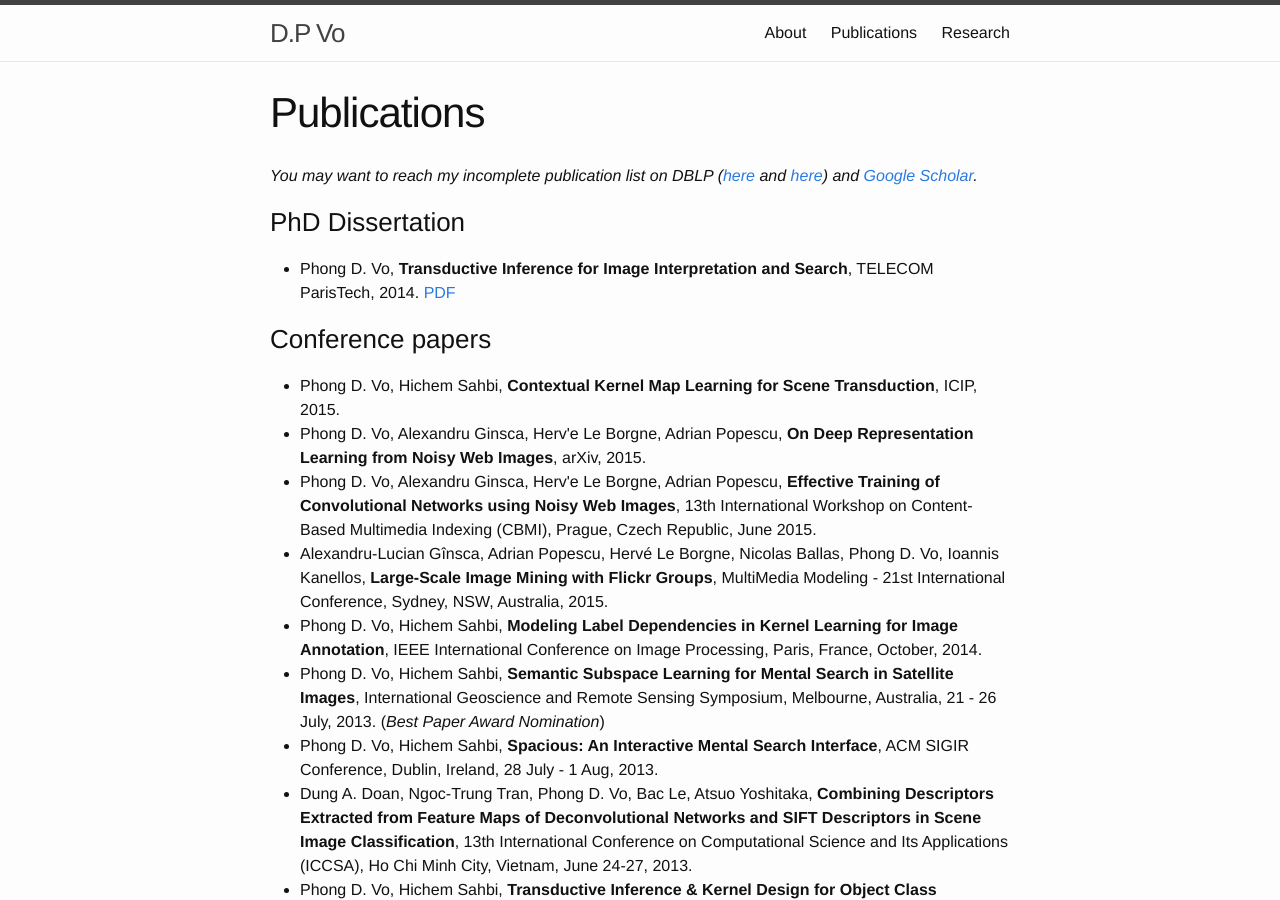
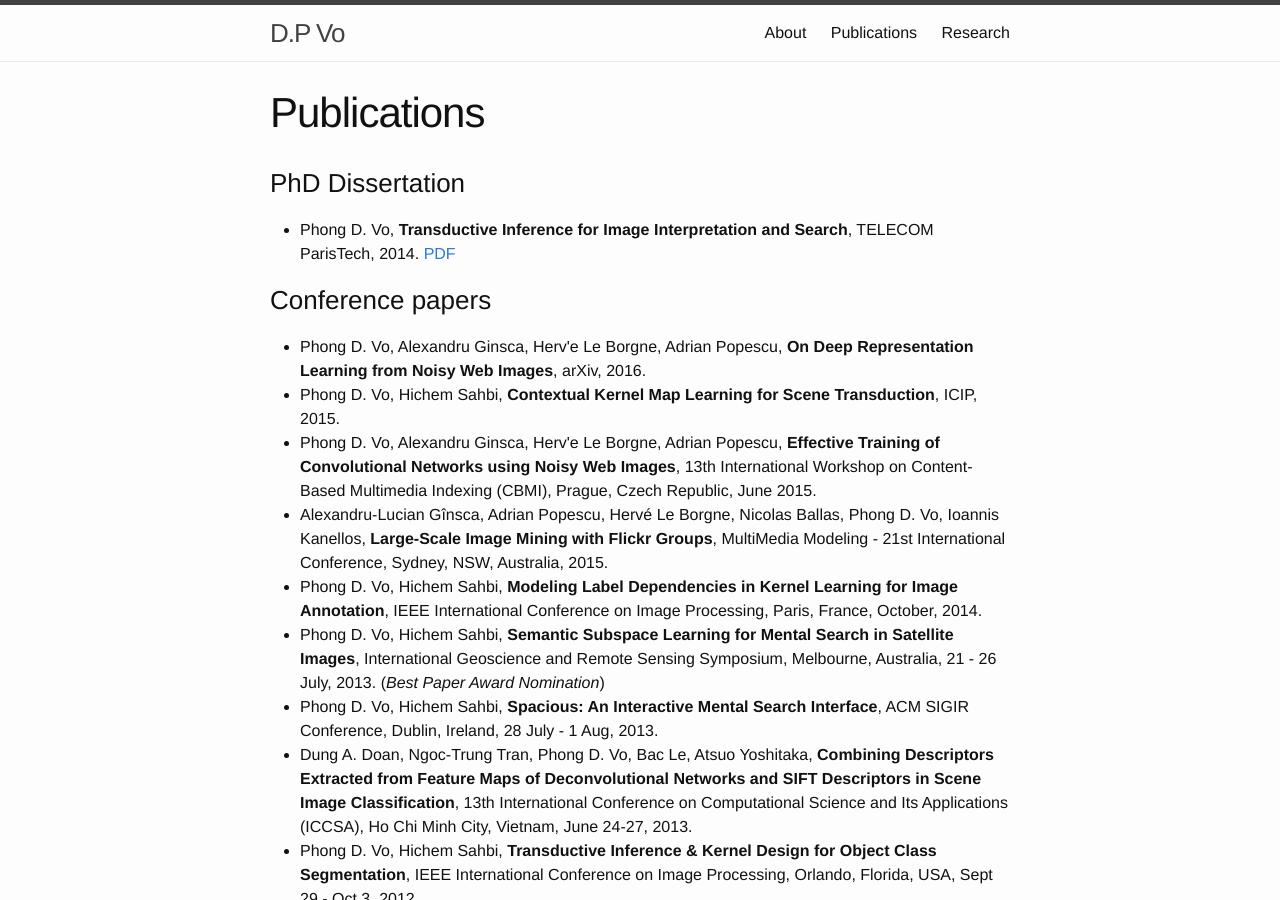
Before and after one commit to vodp/vodp.github.io, a Jekyll site: the page built from pubs.md, in a window 1280 px wide and 900 px high. Built offline with Jekyll 4.4.1, drawn with Linux system fonts in a browser that asks for light colours.

Commit message:
Update pubs.md

```diff
--- a/pubs.md
+++ b/pubs.md
@@ -3,14 +3,12 @@ layout: page
 title: Publications
 permalink: /pubs/
 ---
-*You may want to reach my incomplete publication list on DBLP ([here](http://dblp.uni-trier.de/pers/hd/v/Vo:Dinh=Phong) and [here](http://dblp.uni-trier.de/pers/hd/v/Vo:Phong_D=)) and [Google Scholar](https://scholar.google.com/citations?user=s830TUYAAAAJ&hl=de).*
-
 ### PhD Dissertation ###
 * Phong D. Vo, **Transductive Inference for Image Interpretation and Search**, TELECOM ParisTech, 2014. [PDF](These.pdf)
 
 ### Conference papers ###
+* Phong D. Vo, Alexandru Ginsca, Herv\'e Le Borgne, Adrian Popescu, **On Deep Representation Learning from Noisy Web Images**, arXiv, 2016.
 * Phong D. Vo, Hichem Sahbi, **Contextual Kernel Map Learning for Scene Transduction**, ICIP, 2015.
-* Phong D. Vo, Alexandru Ginsca, Herv\'e Le Borgne, Adrian Popescu, **On Deep Representation Learning from Noisy Web Images**, arXiv, 2015.
 * Phong D. Vo, Alexandru Ginsca, Herv\'e Le Borgne, Adrian Popescu, **Effective Training of Convolutional Networks using Noisy Web Images**, 13th International Workshop on Content-Based Multimedia Indexing (CBMI), Prague, Czech Republic, June 2015.
 * Alexandru-Lucian Gînsca, Adrian Popescu, Hervé Le Borgne, Nicolas Ballas, Phong D. Vo, Ioannis Kanellos, **Large-Scale Image Mining with Flickr Groups**, MultiMedia Modeling - 21st International Conference, Sydney, NSW, Australia, 2015.
 * Phong D. Vo, Hichem Sahbi, **Modeling Label Dependencies in Kernel Learning for Image Annotation**,  IEEE International Conference on Image Processing, Paris, France, October, 2014.
```
